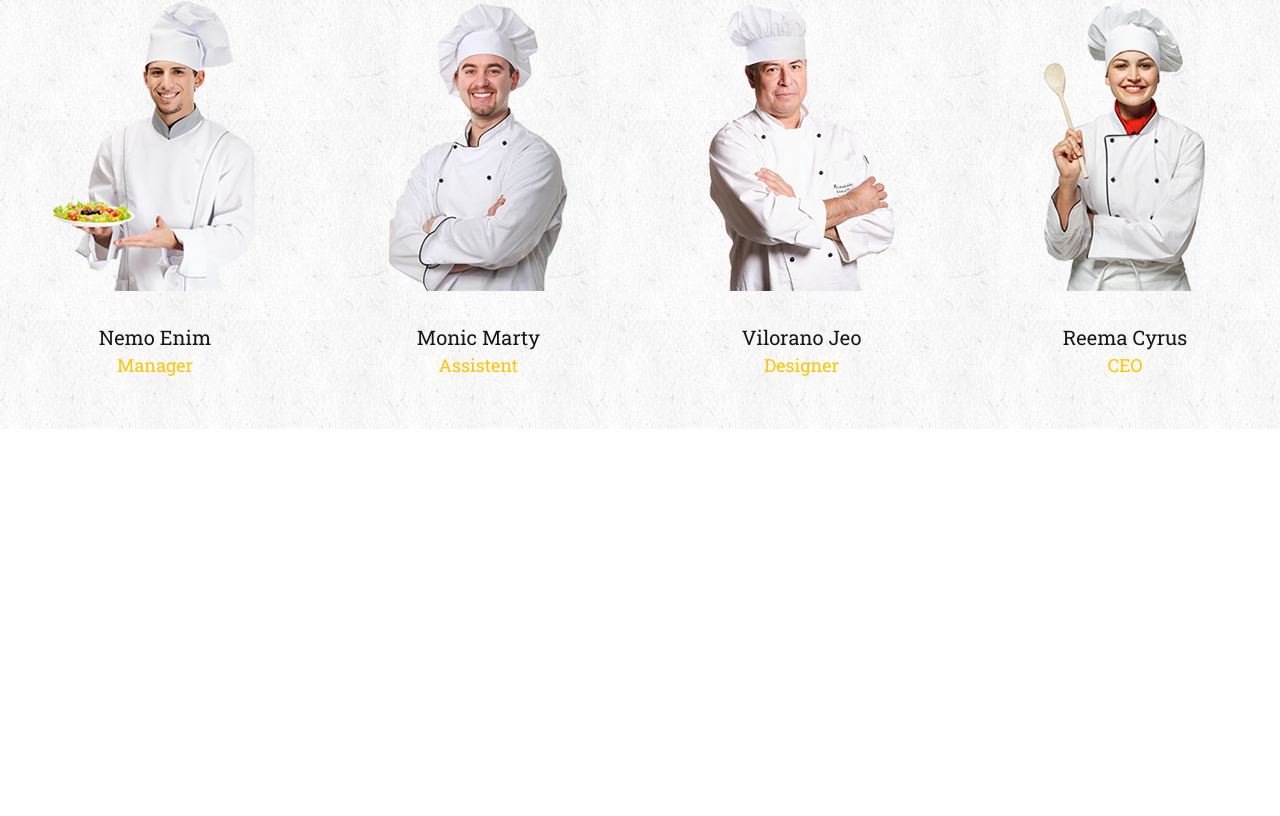
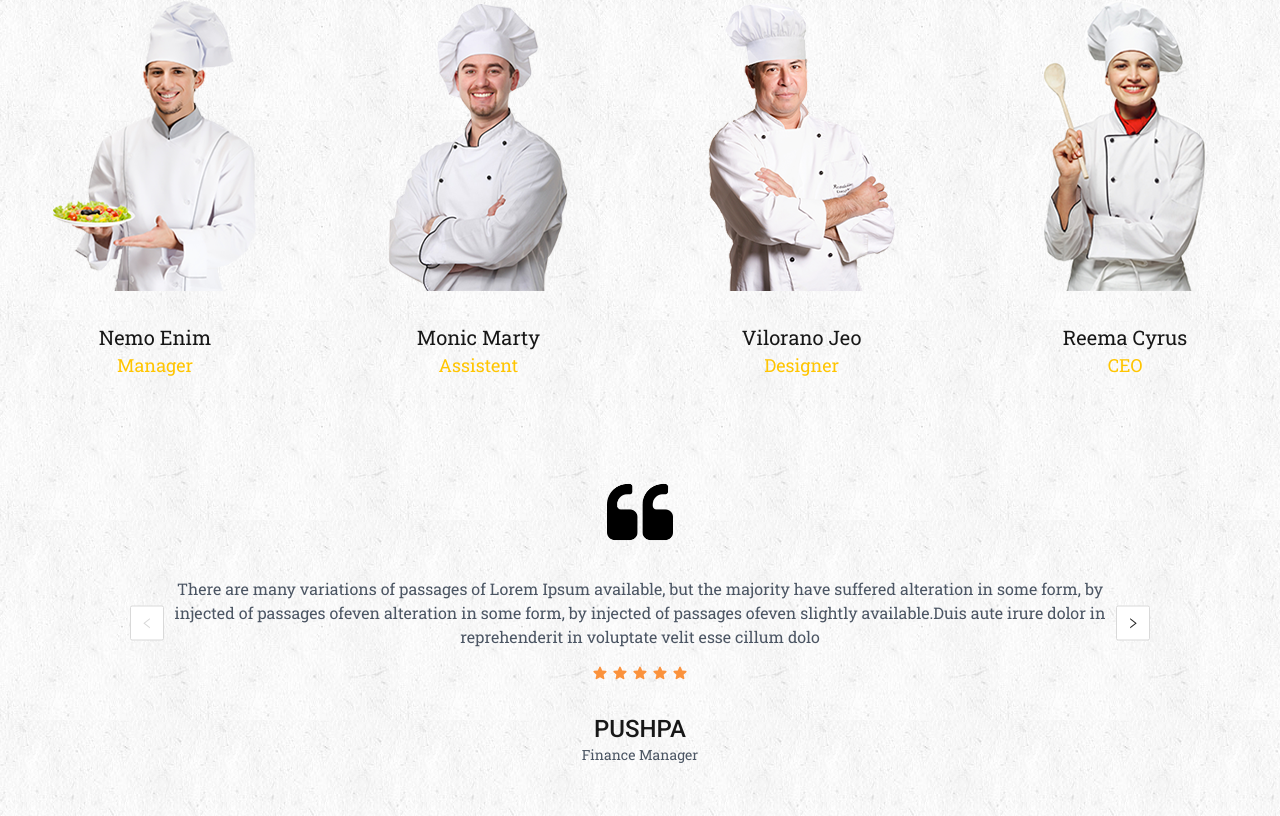
Before and after one commit to mdtaju/d99-restaurant, a Next.js app: page / in a window 1280 px wide. Shown: the part 2985-3801 px from the top of the page. Before the commit the page ends 3414 px from the top, so only its background shows below. Built offline with nearby package versions, Linux system fonts and the light colour scheme.

Commit message:
customer review

```diff
--- a/src/app/page.tsx
+++ b/src/app/page.tsx
@@ -1,4 +1,5 @@
 import Chefs from "@/components/Chefs";
+import CustomerReviews from "@/components/customer-reviews";
 import Delights from "@/components/delights";
 import Menus from "@/components/menus";
 import MustTry from "@/components/must-try";
@@ -13,6 +14,7 @@ export default function Home() {
         <Menus />
         <MustTry />
         <Chefs />
+        <CustomerReviews />
       </section>
     </main>
   );
--- /dev/null
+++ b/src/components/customer-reviews/index.tsx
@@ -0,0 +1,106 @@
+import { roboto } from "@/app/fonts/font-variables";
+import { customerReview } from "@/data";
+import Image from "next/image";
+import { Settings } from "react-slick";
+import Carousel from "../ui/Carousel/Carousel";
+import {
+  CarouselNextBtn,
+  CarouselPreviousBtn,
+} from "../ui/Carousel/CarouselArrows";
+import QuatImage from "/public/images/quate.png";
+
+const CustomerReviews = () => {
+  const slickSettings: Settings = {
+    dots: false,
+    rows: 1,
+    infinite: false,
+    speed: 500,
+    slidesToScroll: 1,
+    slidesToShow: 1,
+    nextArrow: <CarouselNextBtn onClick={undefined} className="" />,
+    prevArrow: <CarouselPreviousBtn onClick={undefined} className="" />,
+  };
+  return (
+    <div className="py-[50px]">
+      <div className="w-full max-w-[940px] mx-auto px-4 md:px-0">
+        <Carousel settings={slickSettings}>
+          {customerReview.map((item, i) => (
+            <div key={i} className="text-center">
+              <Image
+                src={QuatImage}
+                alt={item.message}
+                width={66}
+                className="mx-auto"
+              />
+              <h4 className="mt-8 text-gray-600">{item.message}</h4>
+              <div className="flex items-center gap-1 w-fit mx-auto mt-4 text-orange-400">
+                <svg
+                  xmlns="http://www.w3.org/2000/svg"
+                  viewBox="0 0 24 24"
+                  fill="currentColor"
+                  className="size-4">
+                  <path
+                    fillRule="evenodd"
+                    d="M10.788 3.21c.448-1.077 1.976-1.077 2.424 0l2.082 5.006 5.404.434c1.164.093 1.636 1.545.749 2.305l-4.117 3.527 1.257 5.273c.271 1.136-.964 2.033-1.96 1.425L12 18.354 7.373 21.18c-.996.608-2.231-.29-1.96-1.425l1.257-5.273-4.117-3.527c-.887-.76-.415-2.212.749-2.305l5.404-.434 2.082-5.005Z"
+                    clipRule="evenodd"
+                  />
+                </svg>
+                <svg
+                  xmlns="http://www.w3.org/2000/svg"
+                  viewBox="0 0 24 24"
+                  fill="currentColor"
+                  className="size-4">
+                  <path
+                    fillRule="evenodd"
+                    d="M10.788 3.21c.448-1.077 1.976-1.077 2.424 0l2.082 5.006 5.404.434c1.164.093 1.636 1.545.749 2.305l-4.117 3.527 1.257 5.273c.271 1.136-.964 2.033-1.96 1.425L12 18.354 7.373 21.18c-.996.608-2.231-.29-1.96-1.425l1.257-5.273-4.117-3.527c-.887-.76-.415-2.212.749-2.305l5.404-.434 2.082-5.005Z"
+                    clipRule="evenodd"
+                  />
+                </svg>
+                <svg
+                  xmlns="http://www.w3.org/2000/svg"
+                  viewBox="0 0 24 24"
+                  fill="currentColor"
+                  className="size-4">
+                  <path
+                    fillRule="evenodd"
+                    d="M10.788 3.21c.448-1.077 1.976-1.077 2.424 0l2.082 5.006 5.404.434c1.164.093 1.636 1.545.749 2.305l-4.117 3.527 1.257 5.273c.271 1.136-.964 2.033-1.96 1.425L12 18.354 7.373 21.18c-.996.608-2.231-.29-1.96-1.425l1.257-5.273-4.117-3.527c-.887-.76-.415-2.212.749-2.305l5.404-.434 2.082-5.005Z"
+                    clipRule="evenodd"
+                  />
+                </svg>
+                <svg
+                  xmlns="http://www.w3.org/2000/svg"
+                  viewBox="0 0 24 24"
+                  fill="currentColor"
+                  className="size-4">
+                  <path
+                    fillRule="evenodd"
+                    d="M10.788 3.21c.448-1.077 1.976-1.077 2.424 0l2.082 5.006 5.404.434c1.164.093 1.636 1.545.749 2.305l-4.117 3.527 1.257 5.273c.271 1.136-.964 2.033-1.96 1.425L12 18.354 7.373 21.18c-.996.608-2.231-.29-1.96-1.425l1.257-5.273-4.117-3.527c-.887-.76-.415-2.212.749-2.305l5.404-.434 2.082-5.005Z"
+                    clipRule="evenodd"
+                  />
+                </svg>
+                <svg
+                  xmlns="http://www.w3.org/2000/svg"
+                  viewBox="0 0 24 24"
+                  fill="currentColor"
+                  className="size-4">
+                  <path
+                    fillRule="evenodd"
+                    d="M10.788 3.21c.448-1.077 1.976-1.077 2.424 0l2.082 5.006 5.404.434c1.164.093 1.636 1.545.749 2.305l-4.117 3.527 1.257 5.273c.271 1.136-.964 2.033-1.96 1.425L12 18.354 7.373 21.18c-.996.608-2.231-.29-1.96-1.425l1.257-5.273-4.117-3.527c-.887-.76-.415-2.212.749-2.305l5.404-.434 2.082-5.005Z"
+                    clipRule="evenodd"
+                  />
+                </svg>
+              </div>
+              <h5
+                className={`mt-8 text-2xl uppercase font-medium ${roboto.className}`}>
+                {item.name}
+              </h5>
+              <h6 className="text-sm text-gray-600">{item.occupation}</h6>
+            </div>
+          ))}
+        </Carousel>
+      </div>
+    </div>
+  );
+};
+
+export default CustomerReviews;
--- a/src/data/index.ts
+++ b/src/data/index.ts
@@ -1,4 +1,9 @@
-import { ChefsType, MenuCategory, MustTryItemType } from "./types";
+import {
+  ChefsType,
+  CustomerReviewType,
+  MenuCategory,
+  MustTryItemType,
+} from "./types";
 
 export const nav_items = [
   {
@@ -1270,3 +1275,24 @@ export const chefsData: ChefsType[] = [
     instagramLink: "#",
   },
 ];
+
+export const customerReview: CustomerReviewType[] = [
+  {
+    message:
+      "There are many variations of passages of Lorem Ipsum available, but the majority have suffered alteration in some form, by injected of passages ofeven alteration in some form, by injected of passages ofeven slightly available.Duis aute irure dolor in reprehenderit in voluptate velit esse cillum dolo",
+    name: "Pushpa",
+    occupation: "Finance Manager",
+  },
+  {
+    message:
+      "There are many variations of passages of Lorem Ipsum available, but the majority have suffered alteration in some form, by injected of passages ofeven alteration in some form, by injected of passages ofeven slightly available.Duis aute irure dolor in reprehenderit in voluptate velit esse cillum dolo",
+    name: "Bahubali",
+    occupation: "Teacher",
+  },
+  {
+    message:
+      "There are many variations of passages of Lorem Ipsum available, but the majority have suffered alteration in some form, by injected of passages ofeven alteration in some form, by injected of passages ofeven slightly available.Duis aute irure dolor in reprehenderit in voluptate velit esse cillum dolo",
+    name: "Hera Peri",
+    occupation: "Student",
+  },
+];
--- a/src/data/types.ts
+++ b/src/data/types.ts
@@ -28,3 +28,9 @@ export type ChefsType = {
   xLink: string;
   instagramLink: string;
 };
+
+export type CustomerReviewType = {
+  message: string;
+  name: string;
+  occupation: string;
+};
```
Also changed, not shown: public/images/quate.png (added).
